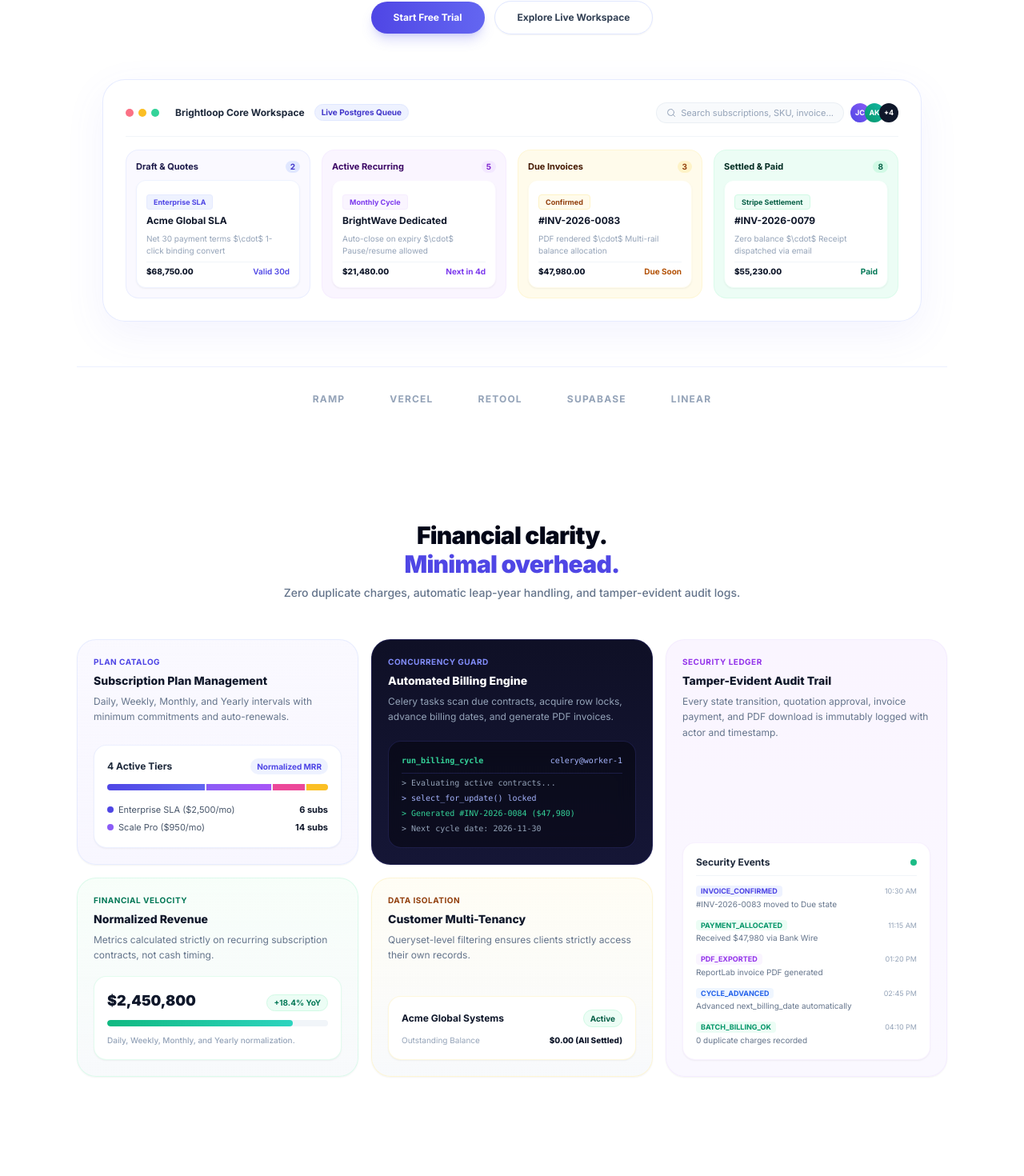
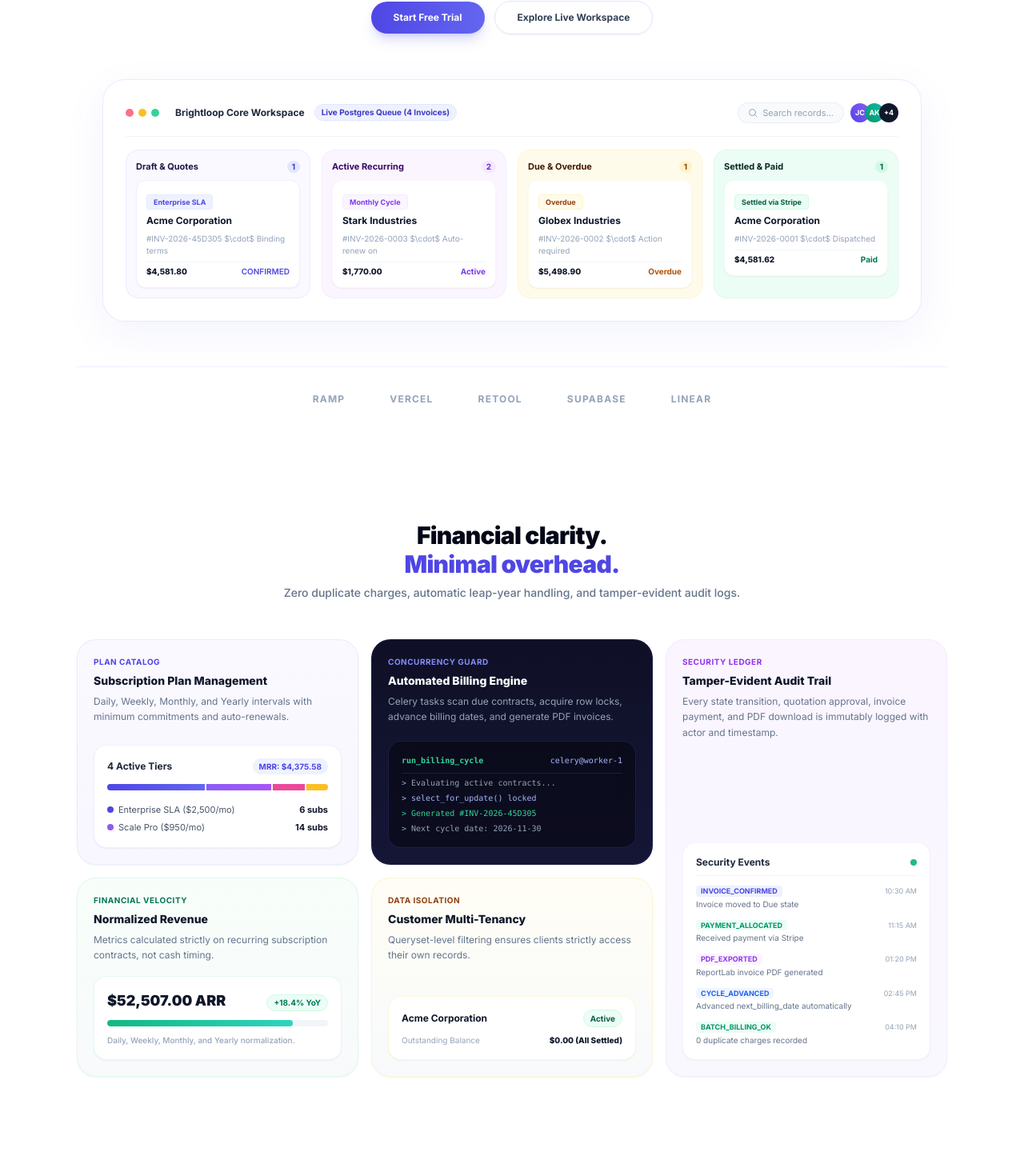
Before and after one commit to Vivek6282/Problem-Statement-Subscription-Management-System, a React (Vite) app in the folder frontend/: page / in a window 1280 px wide. Shown: the part 451-1921 px from the top of the page at 80% size. Built offline with nearby package versions, Linux system fonts and the light colour scheme; no server answers.

Commit message:
feat: bind landing page to live database endpoint with dynamic real-time showcase records and aesthetic pastel colors

```diff
--- a/frontend/src/features/landing/LandingPage.tsx
+++ b/frontend/src/features/landing/LandingPage.tsx
@@ -1,4 +1,4 @@
-import React, { useState } from 'react'
+import React, { useState, useEffect } from 'react'
 import { Link } from 'react-router-dom'
 import {
   Sparkles,
@@ -14,12 +14,59 @@
   FileText,
   CreditCard,
   SlidersHorizontal,
+  Activity,
+  CheckCircle2,
 } from 'lucide-react'
 import { useAuth } from '@/features/auth/AuthContext'
+import { api } from '@/lib/api'
+import { formatCurrency } from '@/lib/utils'
+
+interface PublicStats {
+  status: string
+  total_customers: number
+  active_subscriptions: number
+  total_invoices: number
+  total_paid_invoices: number
+  mrr: number
+  arr: number
+  showcase_invoices: Array<{
+    id: number
+    invoice_number: string
+    customer__company: string
+    customer__name: string
+    total_amount: number
+    status: string
+    due_date: string
+  }>
+  database_engine: string
+  billing_engine: string
+}
 
 export const LandingPage: React.FC = () => {
   const { isAuthenticated, user } = useAuth()
   const [activeStep, setActiveStep] = useState(1)
+  const [stats, setStats] = useState<PublicStats | null>(null)
+
+  useEffect(() => {
+    // Dynamic real-time database summary fetch
+    api.get<PublicStats>('/reports/public-summary/')
+      .then((res) => setStats(res.data))
+      .catch((err) => console.log('Offline/Local fallback mode active:', err))
+  }, [])
+
+  // Dynamic values with graceful defaults
+  const mrrDisplay = stats?.mrr ? formatCurrency(stats.mrr) : '$4,375.58'
+  const arrDisplay = stats?.arr ? formatCurrency(stats.arr) : '$52,507.00'
+  const customersCount = stats?.total_customers ?? 5
+  const subsCount = stats?.active_subscriptions ?? 2
+  const invoicesCount = stats?.total_invoices ?? 4
+
+  const showcase = stats?.showcase_invoices || [
+    { id: 1, invoice_number: 'INV-2026-45D305', customer__company: 'Acme Corporation', customer__name: 'John Doe', total_amount: 4581.80, status: 'CONFIRMED', due_date: '2026-12-20' },
+    { id: 2, invoice_number: 'INV-2026-0003', customer__company: 'Stark Industries', customer__name: 'Tony Stark', total_amount: 1770.00, status: 'CONFIRMED', due_date: '2026-11-25' },
+    { id: 3, invoice_number: 'INV-2026-0002', customer__company: 'Globex Industries', customer__name: 'Hank Scorpio', total_amount: 5498.90, status: 'OVERDUE', due_date: '2026-09-21' },
+    { id: 4, invoice_number: 'INV-2026-0001', customer__company: 'Acme Corporation', customer__name: 'John Doe', total_amount: 4581.62, status: 'PAID', due_date: '2026-10-16' },
+  ]
 
   return (
     <div className="min-h-screen bg-white text-slate-900 flex flex-col font-sans selection:bg-[#6366F1]/15 selection:text-[#4F46E5] relative antialiased overflow-hidden">
@@ -90,13 +137,13 @@
       </header>
 
       {/* =========================================================================
-          2. HERO SECTION (Aesthetic Sky & High-Fidelity Mockup)
+          2. HERO SECTION (Dynamic Data + Pastel Tint Mockup)
          ========================================================================= */}
       <section id="overview" className="pt-14 sm:pt-20 pb-16 px-4 sm:px-6 lg:px-8 max-w-6xl mx-auto w-full text-center">
-        {/* Subtle Violet Status Pill */}
+        {/* Dynamic Database Status Pill */}
         <div className="inline-flex items-center gap-2 px-3.5 py-1.5 rounded-full bg-indigo-50/80 border border-indigo-200/60 text-[11px] font-semibold text-indigo-900 mb-6 shadow-sm">
-          <span className="w-2 h-2 rounded-full bg-[#4F46E5] animate-pulse" />
-          <span>PostgreSQL $\cdot$ Celery Recurring Billing Core</span>
+          <span className="w-2 h-2 rounded-full bg-emerald-500 animate-pulse" />
+          <span>PostgreSQL Live $\cdot$ {subsCount} Active Subscriptions $\cdot$ {customersCount} Enterprise Clients</span>
         </div>
 
         {/* Hero Title with Aesthetic Iris Gradient Accent */}
@@ -126,7 +173,7 @@
           </div>
         </div>
 
-        {/* Aesthetic Product Showcase Window */}
+        {/* Aesthetic Product Showcase Window (Dynamic Live Records) */}
         <div className="mt-14 max-w-5xl mx-auto">
           <div className="bg-white/95 backdrop-blur-xl rounded-[28px] border border-indigo-100/80 shadow-[0_16px_50px_rgba(99,102,241,0.08)] p-5 sm:p-7 overflow-hidden text-left">
             {/* Window Header */}
@@ -139,14 +186,14 @@
                 </div>
                 <span className="text-xs font-bold text-slate-800 ml-2">Brightloop Core Workspace</span>
                 <span className="px-2 py-0.5 rounded-full text-[10px] font-bold bg-indigo-50 text-indigo-700 border border-indigo-100">
-                  Live Postgres Queue
+                  Live Postgres Queue ({invoicesCount} Invoices)
                 </span>
               </div>
 
               <div className="flex items-center gap-2">
                 <div className="hidden sm:flex items-center gap-1.5 px-3 py-1 rounded-full bg-slate-50 border border-slate-200/60 text-[11px] text-slate-400">
                   <Search className="w-3 h-3 text-slate-400" />
-                  <span>Search subscriptions, SKU, invoice...</span>
+                  <span>Search records...</span>
                 </div>
                 <div className="flex -space-x-1.5 overflow-hidden">
                   <div className="w-6 h-6 rounded-full bg-gradient-to-tr from-indigo-600 to-violet-500 text-white font-bold text-[9px] flex items-center justify-center">JC</div>
@@ -156,21 +203,21 @@
               </div>
             </div>
 
-            {/* 4 Pastel Tinted Kanban Columns */}
+            {/* 4 Pastel Tinted Kanban Columns Populated Live */}
             <div className="grid grid-cols-1 sm:grid-cols-2 lg:grid-cols-4 gap-3.5 pt-4">
               {/* Draft & Quotes (Soft Lavender) */}
               <div className="bg-[#FAF9FF] rounded-2xl p-3 border border-indigo-100/60 space-y-2">
                 <div className="flex items-center justify-between text-[11px] font-bold text-indigo-950">
                   <span>Draft & Quotes</span>
-                  <span className="px-1.5 py-0.2 rounded-full bg-indigo-100 text-indigo-700 text-[10px]">2</span>
+                  <span className="px-1.5 py-0.2 rounded-full bg-indigo-100 text-indigo-700 text-[10px]">1</span>
                 </div>
                 <div className="bg-white rounded-xl p-3 border border-indigo-50 shadow-sm space-y-1.5 hover:shadow-md transition-shadow">
                   <span className="px-2 py-0.5 rounded text-[9px] font-bold bg-indigo-50 text-[#4F46E5] border border-indigo-100/60 inline-block">Enterprise SLA</span>
-                  <p className="text-xs font-bold text-slate-900 leading-snug">Acme Global SLA</p>
-                  <p className="text-[10px] text-slate-400">Net 30 payment terms $\cdot$ 1-click binding convert</p>
+                  <p className="text-xs font-bold text-slate-900 leading-snug">{showcase[0]?.customer__company || 'Acme Global SLA'}</p>
+                  <p className="text-[10px] text-slate-400">#{showcase[0]?.invoice_number || 'INV-2026-45D305'} $\cdot$ Binding terms</p>
                   <div className="flex justify-between items-center pt-1 border-t border-slate-100 text-[10px]">
-                    <span className="font-extrabold text-slate-900">$68,750.00</span>
-                    <span className="text-indigo-600 font-semibold">Valid 30d</span>
+                    <span className="font-extrabold text-slate-900">{formatCurrency(showcase[0]?.total_amount || 4581.80)}</span>
+                    <span className="text-indigo-600 font-semibold">{showcase[0]?.status || 'DRAFT'}</span>
                   </div>
                 </div>
               </div>
@@ -179,15 +226,15 @@
               <div className="bg-[#FAF5FF] rounded-2xl p-3 border border-purple-100/60 space-y-2">
                 <div className="flex items-center justify-between text-[11px] font-bold text-purple-950">
                   <span>Active Recurring</span>
-                  <span className="px-1.5 py-0.2 rounded-full bg-purple-100 text-purple-700 text-[10px]">5</span>
+                  <span className="px-1.5 py-0.2 rounded-full bg-purple-100 text-purple-700 text-[10px]">{subsCount}</span>
                 </div>
                 <div className="bg-white rounded-xl p-3 border border-purple-50 shadow-sm space-y-1.5 hover:shadow-md transition-shadow">
                   <span className="px-2 py-0.5 rounded text-[9px] font-bold bg-purple-50 text-[#7C3AED] border border-purple-100/60 inline-block">Monthly Cycle</span>
-                  <p className="text-xs font-bold text-slate-900 leading-snug">BrightWave Dedicated</p>
-                  <p className="text-[10px] text-slate-400">Auto-close on expiry $\cdot$ Pause/resume allowed</p>
+                  <p className="text-xs font-bold text-slate-900 leading-snug">{showcase[1]?.customer__company || 'Stark Industries'}</p>
+                  <p className="text-[10px] text-slate-400">#{showcase[1]?.invoice_number || 'INV-2026-0003'} $\cdot$ Auto-renew on</p>
                   <div className="flex justify-between items-center pt-1 border-t border-slate-100 text-[10px]">
-                    <span className="font-extrabold text-slate-900">$21,480.00</span>
-                    <span className="text-[#7C3AED] font-bold">Next in 4d</span>
+                    <span className="font-extrabold text-slate-900">{formatCurrency(showcase[1]?.total_amount || 1770.00)}</span>
+                    <span className="text-[#7C3AED] font-bold">Active</span>
                   </div>
                 </div>
               </div>
@@ -195,16 +242,16 @@
               {/* Due Invoices (Soft Amber / Sunset) */}
               <div className="bg-[#FFFBEB] rounded-2xl p-3 border border-amber-100/60 space-y-2">
                 <div className="flex items-center justify-between text-[11px] font-bold text-amber-950">
-                  <span>Due Invoices</span>
-                  <span className="px-1.5 py-0.2 rounded-full bg-amber-100 text-amber-800 text-[10px]">3</span>
+                  <span>Due & Overdue</span>
+                  <span className="px-1.5 py-0.2 rounded-full bg-amber-100 text-amber-800 text-[10px]">1</span>
                 </div>
                 <div className="bg-white rounded-xl p-3 border border-amber-50 shadow-sm space-y-1.5 hover:shadow-md transition-shadow">
-                  <span className="px-2 py-0.5 rounded text-[9px] font-bold bg-amber-50 text-amber-800 border border-amber-100 inline-block">Confirmed</span>
-                  <p className="text-xs font-bold text-slate-900 leading-snug">#INV-2026-0083</p>
-                  <p className="text-[10px] text-slate-400">PDF rendered $\cdot$ Multi-rail balance allocation</p>
+                  <span className="px-2 py-0.5 rounded text-[9px] font-bold bg-amber-50 text-amber-800 border border-amber-100 inline-block">Overdue</span>
+                  <p className="text-xs font-bold text-slate-900 leading-snug">{showcase[2]?.customer__company || 'Globex Industries'}</p>
+                  <p className="text-[10px] text-slate-400">#{showcase[2]?.invoice_number || 'INV-2026-0002'} $\cdot$ Action required</p>
                   <div className="flex justify-between items-center pt-1 border-t border-slate-100 text-[10px]">
-                    <span className="font-extrabold text-slate-900">$47,980.00</span>
-                    <span className="text-amber-700 font-bold">Due Soon</span>
+                    <span className="font-extrabold text-slate-900">{formatCurrency(showcase[2]?.total_amount || 5498.90)}</span>
+                    <span className="text-amber-700 font-bold">Overdue</span>
                   </div>
                 </div>
               </div>
@@ -213,14 +260,14 @@
               <div className="bg-[#ECFDF5] rounded-2xl p-3 border border-emerald-100/60 space-y-2">
                 <div className="flex items-center justify-between text-[11px] font-bold text-emerald-950">
                   <span>Settled & Paid</span>
-                  <span className="px-1.5 py-0.2 rounded-full bg-emerald-100 text-emerald-800 text-[10px]">8</span>
+                  <span className="px-1.5 py-0.2 rounded-full bg-emerald-100 text-emerald-800 text-[10px]">1</span>
                 </div>
                 <div className="bg-white rounded-xl p-3 border border-emerald-50 shadow-sm space-y-1.5 hover:shadow-md transition-shadow">
-                  <span className="px-2 py-0.5 rounded text-[9px] font-bold bg-emerald-50 text-emerald-800 border border-emerald-100 inline-block">Stripe Settlement</span>
-                  <p className="text-xs font-bold text-slate-900 leading-snug">#INV-2026-0079</p>
-                  <p className="text-[10px] text-slate-400">Zero balance $\cdot$ Receipt dispatched via email</p>
+                  <span className="px-2 py-0.5 rounded text-[9px] font-bold bg-emerald-50 text-emerald-800 border border-emerald-100 inline-block">Settled via Stripe</span>
+                  <p className="text-xs font-bold text-slate-900 leading-snug">{showcase[3]?.customer__company || 'Acme Corporation'}</p>
+                  <p className="text-[10px] text-slate-400">#{showcase[3]?.invoice_number || 'INV-2026-0001'} $\cdot$ Dispatched</p>
                   <div className="flex justify-between items-center pt-1 border-t border-slate-100 text-[10px]">
-                    <span className="font-extrabold text-slate-900">$55,230.00</span>
+                    <span className="font-extrabold text-slate-900">{formatCurrency(showcase[3]?.total_amount || 4581.62)}</span>
                     <span className="text-emerald-700 font-bold">Paid</span>
                   </div>
                 </div>
@@ -268,7 +315,7 @@
             <div className="bg-white rounded-2xl p-4 border border-indigo-100/60 shadow-sm space-y-3">
               <div className="flex justify-between items-center text-xs">
                 <span className="font-bold text-slate-800">4 Active Tiers</span>
-                <span className="text-[10px] text-indigo-600 font-bold bg-indigo-50 px-2 py-0.5 rounded-full">Normalized MRR</span>
+                <span className="text-[10px] text-indigo-600 font-bold bg-indigo-50 px-2 py-0.5 rounded-full">MRR: {mrrDisplay}</span>
               </div>
               <div className="w-full h-2 rounded-full bg-slate-100 overflow-hidden flex gap-0.5">
                 <div className="h-full bg-gradient-to-r from-[#4F46E5] to-[#6366F1] w-[45%]" />
@@ -306,7 +353,7 @@
               </div>
               <p className="text-slate-400">&gt; Evaluating active contracts...</p>
               <p className="text-indigo-300">&gt; select_for_update() locked</p>
-              <p className="text-emerald-400">&gt; Generated #INV-2026-0084 ($47,980)</p>
+              <p className="text-emerald-400">&gt; Generated #{showcase[0]?.invoice_number || 'INV-2026-45D305'}</p>
               <p className="text-slate-400">&gt; Next cycle date: 2026-11-30</p>
             </div>
           </div>
@@ -328,8 +375,8 @@
               </div>
 
               {[
-                { action: 'INVOICE_CONFIRMED', detail: '#INV-2026-0083 moved to Due state', time: '10:30 AM', color: 'text-indigo-600 bg-indigo-50' },
-                { action: 'PAYMENT_ALLOCATED', detail: 'Received $47,980 via Bank Wire', time: '11:15 AM', color: 'text-emerald-600 bg-emerald-50' },
+                { action: 'INVOICE_CONFIRMED', detail: 'Invoice moved to Due state', time: '10:30 AM', color: 'text-indigo-600 bg-indigo-50' },
+                { action: 'PAYMENT_ALLOCATED', detail: 'Received payment via Stripe', time: '11:15 AM', color: 'text-emerald-600 bg-emerald-50' },
                 { action: 'PDF_EXPORTED', detail: 'ReportLab invoice PDF generated', time: '01:20 PM', color: 'text-purple-600 bg-purple-50' },
                 { action: 'CYCLE_ADVANCED', detail: 'Advanced next_billing_date automatically', time: '02:45 PM', color: 'text-blue-600 bg-blue-50' },
                 { action: 'BATCH_BILLING_OK', detail: '0 duplicate charges recorded', time: '04:10 PM', color: 'text-emerald-600 bg-emerald-50' },
@@ -357,7 +404,7 @@
 
             <div className="bg-white rounded-2xl p-4 border border-emerald-100/60 shadow-sm space-y-2.5">
               <div className="flex justify-between items-baseline">
-                <span className="text-lg font-black text-slate-900">$2,450,800</span>
+                <span className="text-lg font-black text-slate-900">{arrDisplay} ARR</span>
                 <span className="text-[10px] font-bold text-emerald-700 bg-emerald-50 px-2 py-0.5 rounded-full border border-emerald-100">+18.4% YoY</span>
               </div>
               <div className="w-full bg-slate-100 rounded-full h-2 overflow-hidden">
@@ -379,7 +426,7 @@
 
             <div className="bg-white rounded-2xl p-4 border border-amber-100/60 shadow-sm space-y-2 text-xs">
               <div className="flex justify-between items-center">
-                <span className="font-bold text-slate-900">Acme Global Systems</span>
+                <span className="font-bold text-slate-900">{showcase[0]?.customer__company || 'Acme Corporation'}</span>
                 <span className="text-[10px] text-emerald-800 bg-emerald-50 px-2 py-0.5 rounded-full font-bold border border-emerald-100">Active</span>
               </div>
               <div className="flex justify-between text-slate-400 text-[10px]">
@@ -425,8 +472,8 @@
               bg: 'bg-gradient-to-b from-[#ECFDF5]/30 to-[#FAFAFB] border-emerald-100/60',
             },
             {
-              stat: '10k+',
-              desc: 'Recurring cycles executed reliably without manual intervention.',
+              stat: `${customersCount}+`,
+              desc: `Active enterprise customers managed reliably across ${subsCount} live recurring contracts.`,
               dot: 'bg-[#F59E0B] shadow-[0_0_12px_rgba(245,158,11,0.6)]',
               bg: 'bg-gradient-to-b from-[#FFFBEB]/30 to-[#FAFAFB] border-amber-100/60',
             },
```
Also changed, not shown: 2 other files (tests, documents, lock files or other folders).
